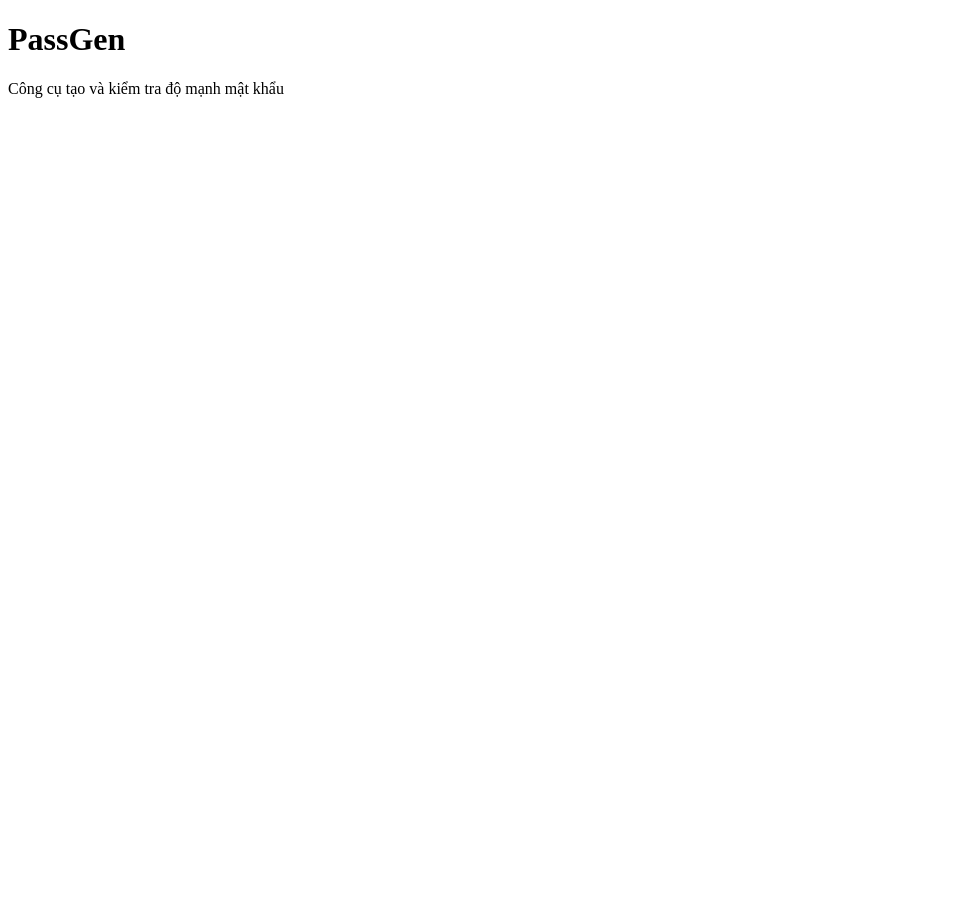
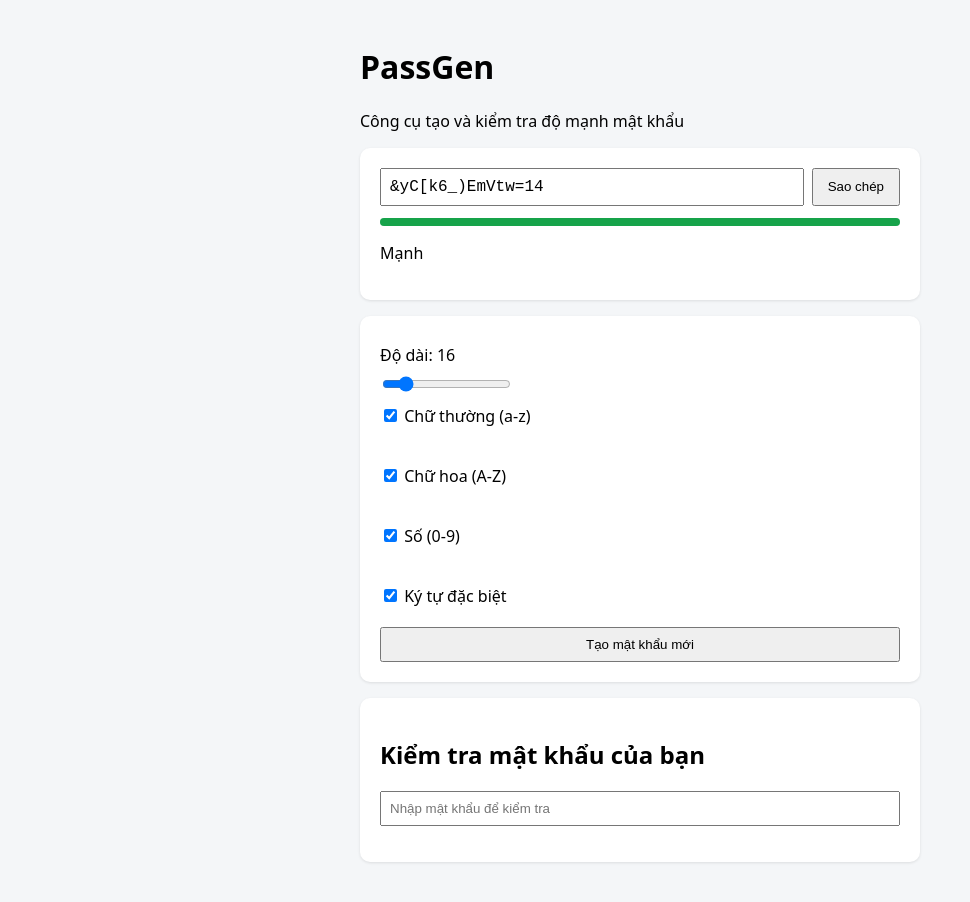
Before and after one commit to quangtldcc25tth-cell/passgen, a plain HTML site: page index.html in a window 1280 px wide. Shown: the whole page, without its empty margins (0-970 px from the left). Before the commit the page ends 800 px from the top, so only its background shows below. Drawn offline with Linux system fonts and the light colour scheme.

Commit message:
thêm giao diện người dùng và đo độ mạnh

```diff
--- a/index.html
+++ b/index.html
@@ -10,7 +10,33 @@
   <main>
     <h1>PassGen</h1>
     <p>Công cụ tạo và kiểm tra độ mạnh mật khẩu</p>
-    <div id="output"></div>
+
+    <section class="card">
+      <div class="output-row">
+        <input id="password" type="text" readonly placeholder="Mật khẩu sẽ hiện ở đây">
+        <button id="copyBtn" title="Sao chép">Sao chép</button>
+      </div>
+      <div class="meter"><div id="meterBar"></div></div>
+      <p id="strengthText"></p>
+    </section>
+
+    <section class="card">
+      <label>Độ dài: <span id="lengthValue">16</span></label>
+      <input id="length" type="range" min="8" max="64" value="16">
+
+      <label><input id="lower" type="checkbox" checked> Chữ thường (a-z)</label><br>
+      <label><input id="upper" type="checkbox" checked> Chữ hoa (A-Z)</label><br>
+      <label><input id="digits" type="checkbox" checked> Số (0-9)</label><br>
+      <label><input id="symbols" type="checkbox" checked> Ký tự đặc biệt</label>
+
+      <button id="generateBtn">Tạo mật khẩu mới</button>
+    </section>
+
+    <section class="card">
+      <h2>Kiểm tra mật khẩu của bạn</h2>
+      <input id="checkInput" type="text" placeholder="Nhập mật khẩu để kiểm tra">
+      <p id="checkResult"></p>
+    </section>
   </main>
   <script src="script.js"></script>
 </body>
--- a/script.js
+++ b/script.js
@@ -43,3 +43,66 @@ function generatePassword(length, options) {
   }
   return chars.join("");
 }
+
+function estimateEntropy(pw) {
+  let pool = 0;
+  if (/[a-z]/.test(pw)) pool += 26;
+  if (/[A-Z]/.test(pw)) pool += 26;
+  if (/[0-9]/.test(pw)) pool += 10;
+  if (/[^a-zA-Z0-9]/.test(pw)) pool += 32;
+  return pool ? pw.length * Math.log2(pool) : 0;
+}
+
+function evaluate(pw) {
+  const common = ["123456", "password", "qwerty", "111111", "abc123"];
+  if (!pw) return { score: 0, label: "", color: "#e5e7eb", width: 0 };
+  if (common.some(c => pw.toLowerCase().includes(c)))
+    return { score: 0, label: "Rất yếu: chứa mẫu phổ biến", color: "#dc2626", width: 15 };
+  const bits = estimateEntropy(pw);
+  if (bits < 40) return { label: "Yếu", color: "#f97316", width: 35 };
+  if (bits < 60) return { label: "Trung bình", color: "#eab308", width: 65 };
+  return { label: "Mạnh", color: "#16a34a", width: 100 };
+}
+
+function showStrength(pw, barEl, textEl) {
+  const r = evaluate(pw);
+  barEl.style.width = r.width + "%";
+  barEl.style.background = r.color;
+  textEl.textContent = r.label;
+}
+
+const $ = id => document.getElementById(id);
+
+function readOptions() {
+  return {
+    lower: $("lower").checked,
+    upper: $("upper").checked,
+    digits: $("digits").checked,
+    symbols: $("symbols").checked
+  };
+}
+
+function refresh() {
+  try {
+    const pw = generatePassword(Number($("length").value), readOptions());
+    $("password").value = pw;
+    showStrength(pw, $("meterBar"), $("strengthText"));
+  } catch (e) {
+    $("password").value = "";
+    $("strengthText").textContent = e.message;
+  }
+}
+
+$("length").addEventListener("input", () => {
+  $("lengthValue").textContent = $("length").value;
+});
+$("generateBtn").addEventListener("click", refresh);
+$("copyBtn").addEventListener("click", () => {
+  navigator.clipboard.writeText($("password").value);
+});
+$("checkInput").addEventListener("input", e => {
+  const r = evaluate(e.target.value);
+  $("checkResult").textContent = r.label || "Nhập mật khẩu để xem đánh giá";
+});
+
+refresh();
--- a/style.css
+++ b/style.css
@@ -0,0 +1,22 @@
+body {
+  font-family: system-ui, sans-serif;
+  background: #f4f6f8;
+  margin: 0;
+  padding: 24px;
+}
+main { max-width: 560px; margin: 0 auto; }
+.card {
+  background: #fff;
+  border-radius: 10px;
+  padding: 20px;
+  margin-bottom: 16px;
+  box-shadow: 0 1px 3px rgba(0,0,0,.1);
+}
+.output-row { display: flex; gap: 8px; }
+.output-row input { flex: 1; font-family: monospace; font-size: 16px; padding: 8px; }
+input[type="text"] { padding: 8px; width: 100%; box-sizing: border-box; }
+button { padding: 8px 14px; cursor: pointer; }
+.meter { height: 8px; background: #e5e7eb; border-radius: 4px; margin: 12px 0 6px; }
+#meterBar { height: 100%; width: 0; border-radius: 4px; transition: width .3s, background .3s; }
+label { display: block; margin: 8px 0; }
+#generateBtn { margin-top: 12px; width: 100%; }
```
